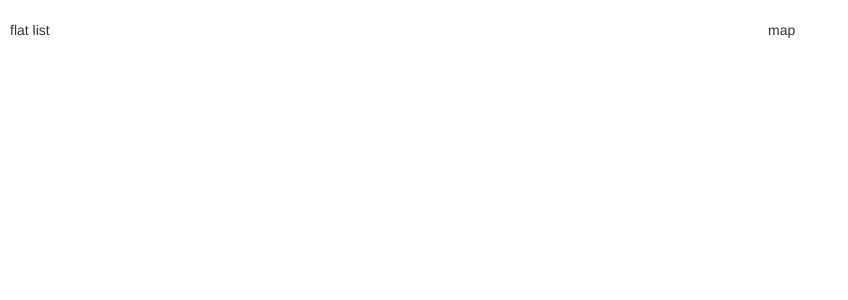
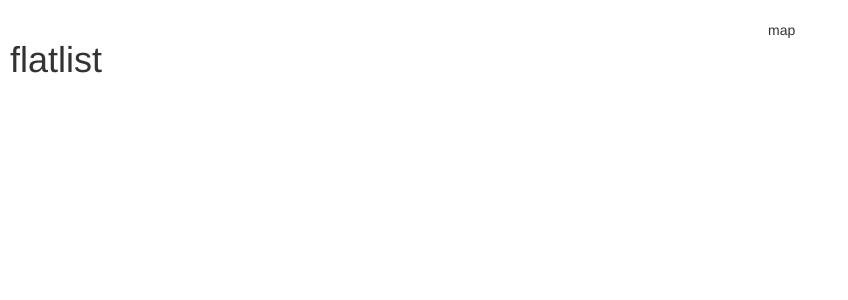
Before and after one commit to ryanmansfield/react-flats, a React app: page / in a window 1280 px wide. Shown: the top 300 px of the page, without its empty margins (0-848 px from the left). Built offline with nearby package versions, Linux system fonts and the light colour scheme.

Commit message:
Created Flat and Flat List components

```diff
--- a/src/components/app.jsx
+++ b/src/components/app.jsx
@@ -1,11 +1,18 @@
 import React, { Component } from 'react';
+
+import FlatList from './flat_list.jsx';
+import Flat from './flat.jsx';
 
 class App extends Component {
   render () {
     return (
       <div>
-        <div className="flat-list">flat list</div>
-        <div className="map-container">map </div>
+        <div className="flat-list">
+          <FlatList />
+        </div>
+        <div className="map-container">
+          map
+        </div>
       </div>
     );
   }
--- /dev/null
+++ b/src/components/flat.jsx
@@ -0,0 +1,21 @@
+import React, { Component } from 'react';
+
+
+class Flat extends Component {
+  render () {
+    return (
+      <h1>flat</h1>
+    );
+  }
+}
+
+export default Flat;
+
+
+      // <div class="card" style="background-image: linear-gradient(rgba(0, 0, 0, 0.3), rgba(0, 0, 0, 0.2)), url('https://raw.githubusercontent.com/lewagon/flats-boilerplate/master/images/flat3.jpg';);">
+      //   <div class="card-category">150 EUR</div>
+      //   <div class="card-description">
+      //     <h2>Super 60m2 in trendy neighborhood!</h2>
+      //   </div>
+      //   <a class="card-link" href="#"></a>
+      // </div>
--- /dev/null
+++ b/src/components/flat_list.jsx
@@ -0,0 +1,12 @@
+import React, { Component } from 'react';
+import flat from './flat.jsx';
+
+class FlatList extends Component {
+  render () {
+    return (
+      <h1>flatlist</h1>
+    );
+  }
+}
+
+export default FlatList;
```
